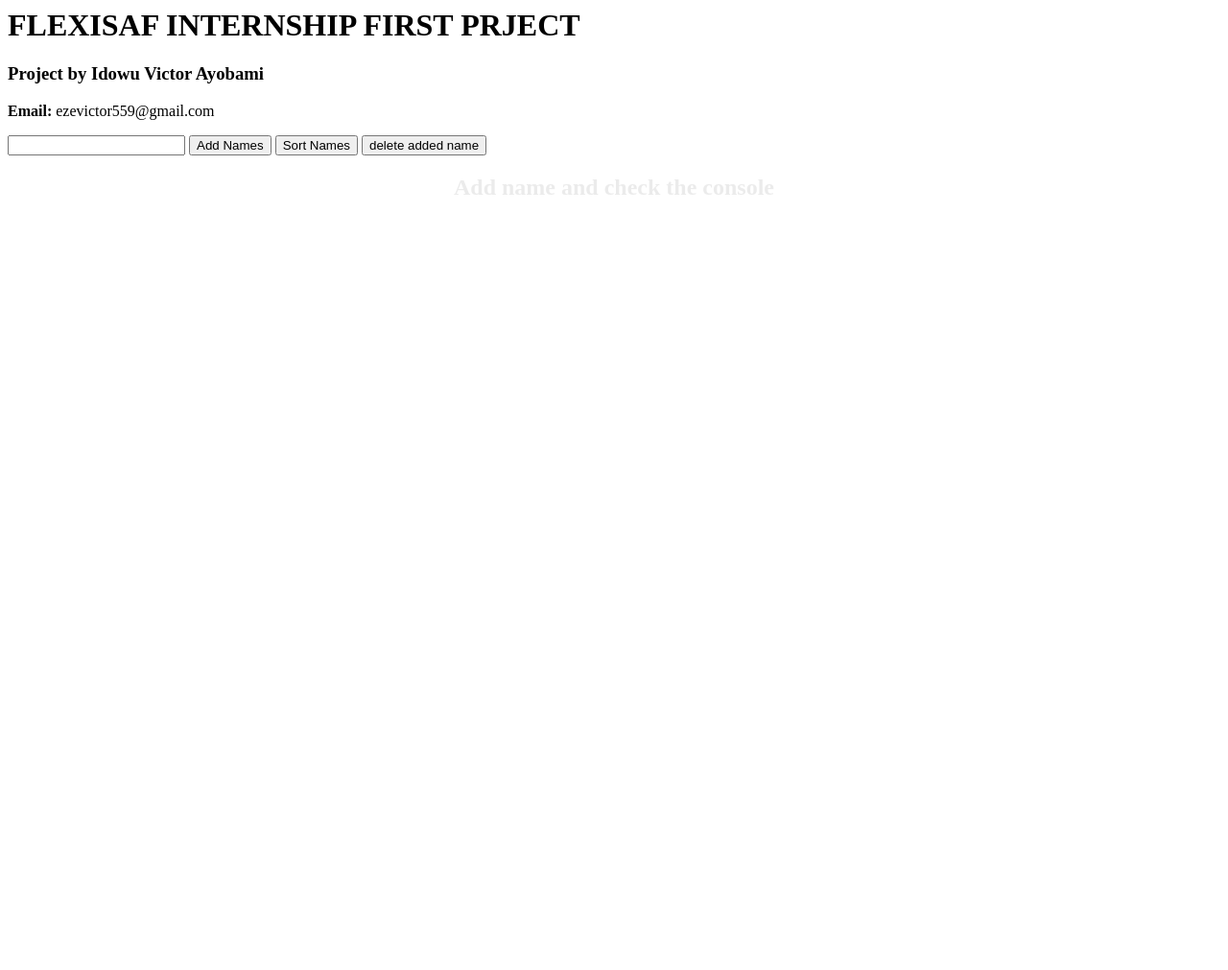
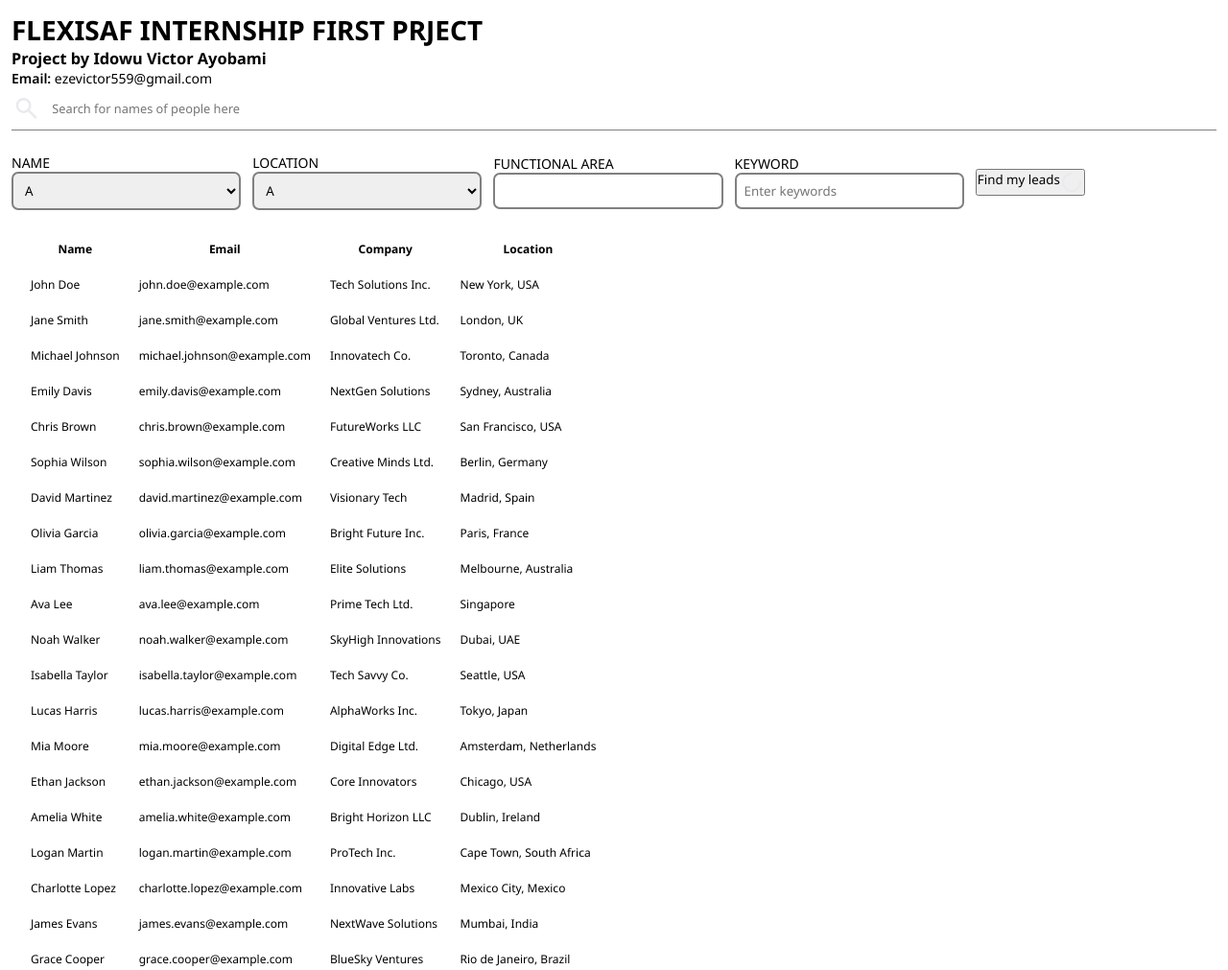
Before and after one commit to TORY-SKY/flexisafInternship, a plain HTML site: page index.html in a window 1280 px wide. Shown: the top 1011 px of the page at 96% size. Before the commit the page ends 800 px from the top, so only its background shows below. Drawn offline with nearby package versions, Linux system fonts and the light colour scheme.

```diff
--- /dev/null
+++ b/index.css
@@ -0,0 +1,76 @@
+@import url("https://fonts.googleapis.com/css2?family=Noto+Sans:ital,wght@0,100..900;1,100..900&display=swap");
+* {
+  padding: 0;
+  margin: 0;
+  box-sizing: border-box;
+  font-family: "Noto Sans", sans-serif;
+
+}
+
+body {
+  font-family: "Noto Sans", sans-serif;
+  padding: 12px;
+  font-size: 14px;
+}
+.body-container {
+}
+.navigation-div {
+  display: flex;
+  border-bottom: 1px solid grey;
+  padding: 1px;
+}
+
+.navigation-div .search-container {
+  display: flex;
+  align-items: center;
+  width: 100%;
+}
+.navigation-div .search-container input:focus {
+  border: none;
+  outline: none;
+}
+.navigation-div .search-container input {
+  border: none;
+  padding: 12px;
+  font-size: 0.8rem;
+  width: 100%;
+}
+.filter-container {
+  display: flex;
+  grid-template-columns: 1fr, 1fr, 1fr;
+  align-items: center;
+  justify-content: space-between;
+  width: 100%;
+}
+.filter-container .filter {
+  width: 100%;
+  position: relative;
+  display: flex;
+  flex-direction: column;
+  align-items: start;
+  margin-top: 12px;
+  padding: 12px 12px 12px 0;
+}
+.filter-container .filter select,
+.filter input {
+  width: 100%;
+  padding: 8px;
+  border: 2px solid grey;
+  border-radius: 7px;
+}
+.find-btn {
+  display: flex;
+  justify-self: center;
+}
+/* people's data */
+.data-container {
+  display: grid;
+  grid-template-columns: 70%, 30%;
+}
+table {
+  border-spacing: 20px;
+  font-size: 12px;
+}
+table th {
+  align-content: end;
+}
--- a/index.html
+++ b/index.html
@@ -3,27 +3,131 @@
     <meta charset="UTF-8" />
     <meta name="viewport" content="width=device-width, initial-scale=1.0" />
     <title>Document</title>
+    <link rel="stylesheet" href="./index.css" />
+    <link
+      rel="stylesheet"
+      href="https://fonts.googleapis.com/css2?family=Material+Symbols+Outlined:opsz,wght,FILL,GRAD@20..48,100..700,0..1,-50..200&icon_names=search"
+    />
   </head>
   <body>
     <h1>FLEXISAF INTERNSHIP FIRST PRJECT</h1>
     <h3>Project by Idowu Victor Ayobami</h3>
-    <p><span style="font-weight: 600;">Email:</span> ezevictor559@gmail.com</p>
-    <ul id="names"></ul>
+    <p><span style="font-weight: 600">Email:</span> ezevictor559@gmail.com</p>
+    <div class="body-container">
+      <nav class="navigation-div">
+        <div class="search-container">
+          <svg
+            xmlns="http://www.w3.org/2000/svg"
+            height="30px"
+            viewBox="0 -960 960 960"
+            width="30px"
+            fill="#e8eaed"
+          >
+            <path
+              d="M784-120 532-372q-30 24-69 38t-83 14q-109 0-184.5-75.5T120-580q0-109 75.5-184.5T380-840q109 0 184.5 75.5T640-580q0 44-14 83t-38 69l252 252-56 56ZM380-400q75 0 127.5-52.5T560-580q0-75-52.5-127.5T380-760q-75 0-127.5 52.5T200-580q0 75 52.5 127.5T380-400Z"
+            />
+          </svg>
+          <input
+            type="text"
+            name=""
+            id="search"
+            placeholder="Search for names of people here"
+          />
+        </div>
+      </nav>
+      <!-- search filter container -->
+      <div class="filter-container">
+        <div></div>
+        <div class="filter">
+          <p>NAME</p>
+          <select name="" id="">
+            <option value="">A</option>
+            <option value="">A</option>
+            <option value="">A</option>
+            <option value="">A</option>
+          </select>
+        </div>
+        <div class="filter">
+          <p>LOCATION</p>
+          <select name="" id="">
+            <option value="">A</option>
+            <option value="">A</option>
+            <option value="">A</option>
+            <option value="">A</option>
+          </select>
+        </div>
+        <div class="filter">
+          <p>FUNCTIONAL AREA</p>
+          <input type="text" name="area" />
+        </div>
+        <div class="filter">
+          <p>KEYWORD</p>
+          <input type="text" name="keyword" placeholder="Enter keywords" />
+        </div>
+        <div class="filter">
+          <button class="find-btn">
+            <span>Find my leads</span>
+            <svg
+              xmlns="http://www.w3.org/2000/svg"
+              height="24px"
+              viewBox="0 -960 960 960"
+              width="24px"
+              fill="#e8eaed"
+            >
+              <path
+                d="M480-80q-82 0-155-31.5t-127.5-86Q143-252 111.5-325T80-480q0-83 31.5-155.5t86-127Q252-817 325-848.5T480-880q17 0 28.5 11.5T520-840q0 17-11.5 28.5T480-800q-133 0-226.5 93.5T160-480q0 133 93.5 226.5T480-160q133 0 226.5-93.5T800-480q0-17 11.5-28.5T840-520q17 0 28.5 11.5T880-480q0 82-31.5 155t-86 127.5q-54.5 54.5-127 86T480-80Z"
+              />
+            </svg>
+          </button>
+        </div>
+      </div>
+      <!-- people's data -->
+      <div class="data-container">
+        <div class="data-table">
+          <table>
+            <thead>
+              <tr>
+                <th>Name</th>
+                <th>Email</th>
+                <th>Company</th>
+                <th>Location</th>
+              </tr>
+            </thead>
+            <tbody>
+
+            </tbody>
           </table>
+        </div>
+        <div class="details-table"></div>
+      </div>
+    </div>
+
     <input type="text" name="" id="name" />
     <button onclick="AddName()">Add Names</button>
     <button onclick="sortAge(namesArray)">Sort Names</button>
     <button onclick="deleteName(namesArray)">delete added name</button>
-    <div behavior="" direction="" style="
+    <div
+      behavior=""
+      direction=""
+      style="
         font-size: 24px;
         font-weight: bold;
         text-align: center;
         margin-top: 20px;
-    animation: blink 1.5s infinite;">Add name and check the console</div>
+        animation: blink 1.5s infinite;
+      "
+    >
+      Add name and check the console
+    </div>
     <style>
       @keyframes blink {
-      0%, 100% { opacity: 1; }
-      50% { opacity: 0; }
+        0%,
+        100% {
+          opacity: 1;
+        }
+        50% {
+          opacity: 0;
+        }
       }
     </style>
     <script>
@@ -63,52 +167,45 @@
 
       const inputField = document.getElementById("name");
 
-
       //   adding names to the "namesArray" using the .push
       function AddName() {
         const inputValue = inputField.value.trim();
         // add name if the input field is not empty
-        if(inputValue){
-
-
+        if (inputValue) {
           // displayNames();
           inputField.value = "";
 
           namesArray.innerHTML = "";
           namesArray.push(inputValue.toUpperCase());
           console.log(namesArray);
-
-        }else{
-          alert("input a name first")
+        } else {
+          alert("input a name first");
         }
 
-
         // function to display name on the screen
-       function displayNames(){
+        function displayNames() {
           // using (.foreach) to iterate over the names array
-          namesArray.forEach((name, index)=>{
+          namesArray.forEach((name, index) => {
             const name_list = document.getElementById("names");
             const li_element = document.createElement("li");
-          li_element.textContent = `${index + 1 + ". " + name}`
+            li_element.textContent = `${index + 1 + ". " + name}`;
             name_list.appendChild(li_element);
             inputField.value = "";
-          })
+          });
         }
-
       }
 
       //sorting by names Aphabetically
       function sortAge(persons) {
-        persons.sort((a, b)=>a.localeCompare(b))
-        console.log("sorted names are below:")
-        console.log( persons)
-
+        persons.sort((a, b) => a.localeCompare(b));
+        console.log("sorted names are below:");
+        console.log(persons);
       }
-function deleteName(Names){
+      function deleteName(Names) {
         Names.pop();
         console.log(Names);
       }
-
     </script>
+    <script src="./index.js"></script>
   </body>
 </html>
--- /dev/null
+++ b/index.js
@@ -0,0 +1,161 @@
+const People = [
+    {
+      name: "John Doe",
+      email: "john.doe@example.com",
+      company: "Tech Solutions Inc.",
+      location: "New York, USA",
+      image: "https://source.unsplash.com/random/200x200?person1"
+    },
+    {
+      name: "Jane Smith",
+      email: "jane.smith@example.com",
+      company: "Global Ventures Ltd.",
+      location: "London, UK",
+      image: "https://source.unsplash.com/random/200x200?person2"
+    },
+    {
+      name: "Michael Johnson",
+      email: "michael.johnson@example.com",
+      company: "Innovatech Co.",
+      location: "Toronto, Canada",
+      image: "https://source.unsplash.com/random/200x200?person3"
+    },
+    {
+      name: "Emily Davis",
+      email: "emily.davis@example.com",
+      company: "NextGen Solutions",
+      location: "Sydney, Australia",
+      image: "https://source.unsplash.com/random/200x200?person4"
+    },
+    {
+      name: "Chris Brown",
+      email: "chris.brown@example.com",
+      company: "FutureWorks LLC",
+      location: "San Francisco, USA",
+      image: "https://source.unsplash.com/random/200x200?person5"
+    },
+    {
+      name: "Sophia Wilson",
+      email: "sophia.wilson@example.com",
+      company: "Creative Minds Ltd.",
+      location: "Berlin, Germany",
+      image: "https://source.unsplash.com/random/200x200?person6"
+    },
+    {
+      name: "David Martinez",
+      email: "david.martinez@example.com",
+      company: "Visionary Tech",
+      location: "Madrid, Spain",
+      image: "https://source.unsplash.com/random/200x200?person7"
+    },
+    {
+      name: "Olivia Garcia",
+      email: "olivia.garcia@example.com",
+      company: "Bright Future Inc.",
+      location: "Paris, France",
+      image: "https://source.unsplash.com/random/200x200?person8"
+    },
+    {
+      name: "Liam Thomas",
+      email: "liam.thomas@example.com",
+      company: "Elite Solutions",
+      location: "Melbourne, Australia",
+      image: "https://source.unsplash.com/random/200x200?person9"
+    },
+    {
+      name: "Ava Lee",
+      email: "ava.lee@example.com",
+      company: "Prime Tech Ltd.",
+      location: "Singapore",
+      image: "https://source.unsplash.com/random/200x200?person10"
+    },
+    {
+      name: "Noah Walker",
+      email: "noah.walker@example.com",
+      company: "SkyHigh Innovations",
+      location: "Dubai, UAE",
+      image: "https://source.unsplash.com/random/200x200?person11"
+    },
+    {
+      name: "Isabella Taylor",
+      email: "isabella.taylor@example.com",
+      company: "Tech Savvy Co.",
+      location: "Seattle, USA",
+      image: "https://source.unsplash.com/random/200x200?person12"
+    },
+    {
+      name: "Lucas Harris",
+      email: "lucas.harris@example.com",
+      company: "AlphaWorks Inc.",
+      location: "Tokyo, Japan",
+      image: "https://source.unsplash.com/random/200x200?person13"
+    },
+    {
+      name: "Mia Moore",
+      email: "mia.moore@example.com",
+      company: "Digital Edge Ltd.",
+      location: "Amsterdam, Netherlands",
+      image: "https://source.unsplash.com/random/200x200?person14"
+    },
+    {
+      name: "Ethan Jackson",
+      email: "ethan.jackson@example.com",
+      company: "Core Innovators",
+      location: "Chicago, USA",
+      image: "https://source.unsplash.com/random/200x200?person15"
+    },
+    {
+      name: "Amelia White",
+      email: "amelia.white@example.com",
+      company: "Bright Horizon LLC",
+      location: "Dublin, Ireland",
+      image: "https://source.unsplash.com/random/200x200?person16"
+    },
+    {
+      name: "Logan Martin",
+      email: "logan.martin@example.com",
+      company: "ProTech Inc.",
+      location: "Cape Town, South Africa",
+      image: "https://source.unsplash.com/random/200x200?person17"
+    },
+    {
+      name: "Charlotte Lopez",
+      email: "charlotte.lopez@example.com",
+      company: "Innovative Labs",
+      location: "Mexico City, Mexico",
+      image: "https://source.unsplash.com/random/200x200?person18"
+    },
+    {
+      name: "James Evans",
+      email: "james.evans@example.com",
+      company: "NextWave Solutions",
+      location: "Mumbai, India",
+      image: "https://source.unsplash.com/random/200x200?person19"
+    },
+    {
+      name: "Grace Cooper",
+      email: "grace.cooper@example.com",
+      company: "BlueSky Ventures",
+      location: "Rio de Janeiro, Brazil",
+      image: "https://source.unsplash.com/random/200x200?person20"
+    }
+  ];
+
+People.forEach((person)=>{
+  const tBody= document.querySelector("tbody");
+const tablerow = document.createElement("tr");
+const name = document.createElement("td");
+const email = document.createElement("td");
+const company = document.createElement("td");
+const location = document.createElement("td");
+tablerow.appendChild(name).textContent = person.name;
+tablerow.appendChild(email).textContent = person.email;
+tablerow.appendChild(company).textContent = person.company;
+tablerow.appendChild(location).textContent = person.location;
+tBody.appendChild(tablerow);
+
+})
+People.forEach((pes)=>{
+  const TD = document.querySelectorAll("td");
+TD.addEventListener("click", (index)=>{alert(index)})
+})
```
Lines whose indentation alone changed are shown as unchanged.
